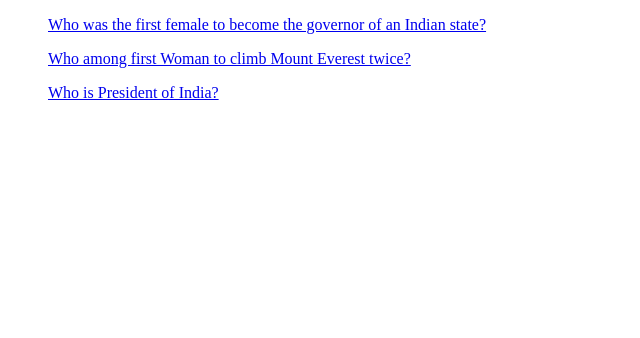
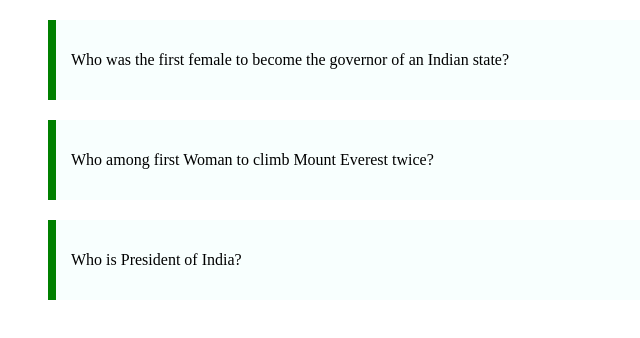
Before and after one commit to acciojob/css-list-of-questions-shital-kamble, a website: page main.html in a window 1280 px wide. Shown: the whole page, without its empty margins (0-640 px from the left). Drawn offline with Linux system fonts and the light colour scheme.

Commit message:
created a submission

```diff
--- a/main.html
+++ b/main.html
@@ -5,7 +5,16 @@
     <meta http-equiv="X-UA-Compatible" content="IE=edge">
     <meta name="viewport" content="width=device-width, initial-scale=1.0">
     <title>Document</title>
-	<a rel="stylesheet" href="style.css">
+    <style>
+        .questions{
+        background-color:#f8fffe;
+         height:50px;
+         margin-top:20px;
+         padding:15px;
+         max-width:600px;
+         border-left:8px solid green
+        }
+    </style>
 </head>
 <body>
     <blockquote class="questions">
--- a/styles.css
+++ /dev/null
@@ -1,8 +0,0 @@
-.questions{
-background-color: #f8fffe;
-height: 50px;
-margin-top: 20px;
-padding: 15px;
-max-width: 600px;
-border-left: 8px solid green
-}
```
Lines whose indentation alone changed are shown as unchanged.
